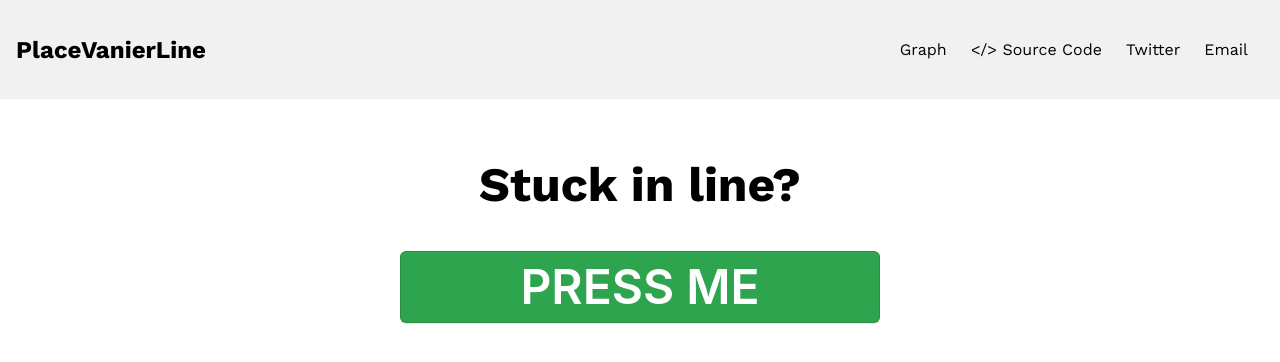
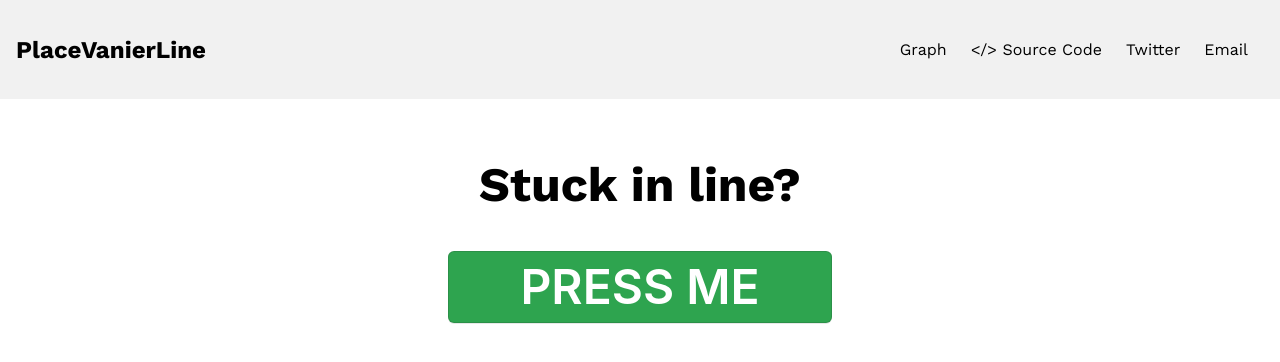
Before and after one commit to justindhillon/place-vanier-line, a Next.js app: page /record-time in a window 1280 px wide. Shown: the top 362 px of the page. Built offline with nearby package versions, Linux system fonts and the light colour scheme.

Commit message:
modified:   components/button.module.css

```diff
--- a/components/button.module.css
+++ b/components/button.module.css
@@ -22,7 +22,7 @@
     vertical-align: middle;
     white-space: nowrap;
     font-size: 3em;
-    width: 10em;
+    width: 8em;
     height: 1.5em;
   }
 
```
